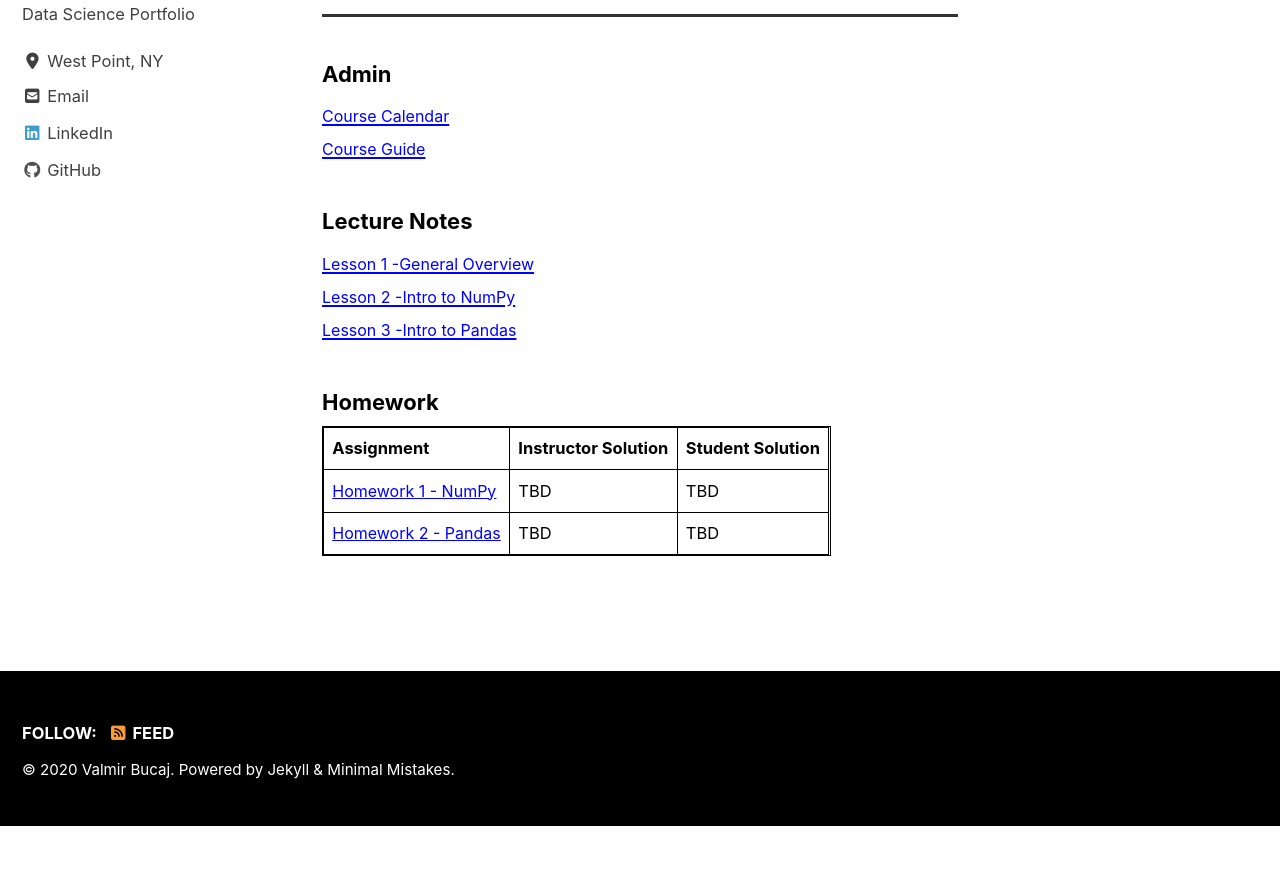
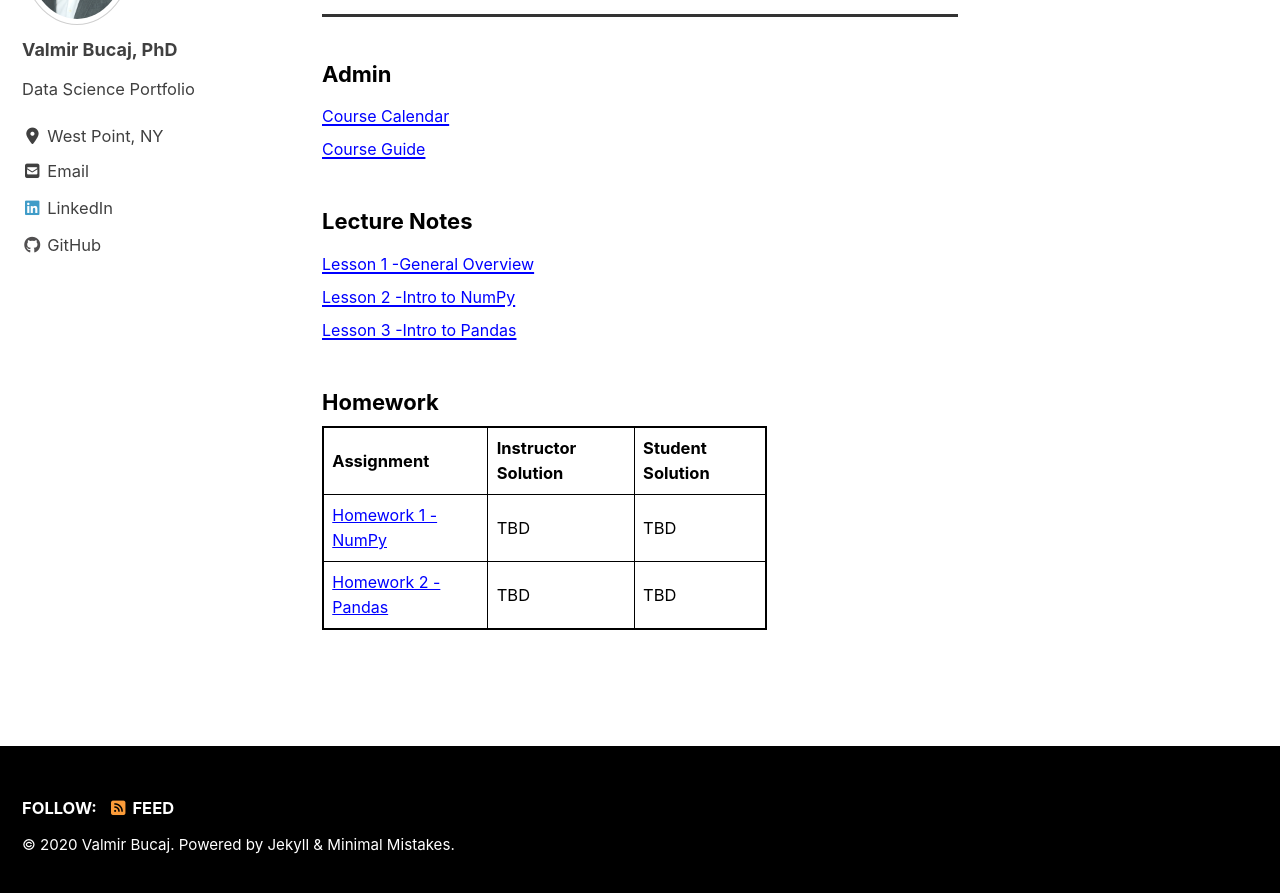
Before and after one commit to vbucaj/vbucaj.github.io, a Jekyll site: the page built from _pages/MA477.md, in a window 1280 px wide and 900 px high, scrolled down 520 px. Shown: the top 893 px of the window. Built offline with Jekyll 4.4.1, drawn with Linux system fonts in a browser that asks for light colours; cached includes are drawn as plain includes; nearby versions of some CDN libraries; before the commit the page ends 1346 px from its top, so only the background shows below that.

Commit message:
1/22/2020 @1:20PM

```diff
--- a/_pages/MA477.md
+++ b/_pages/MA477.md
@@ -58,7 +58,7 @@
 
 <h3>Homework</h3>
 
-<table style="width:80%">
+<table style="width:70%">
   <tr>
     <th>Assignment</th>
     <th>Instructor Solution</th>
```
